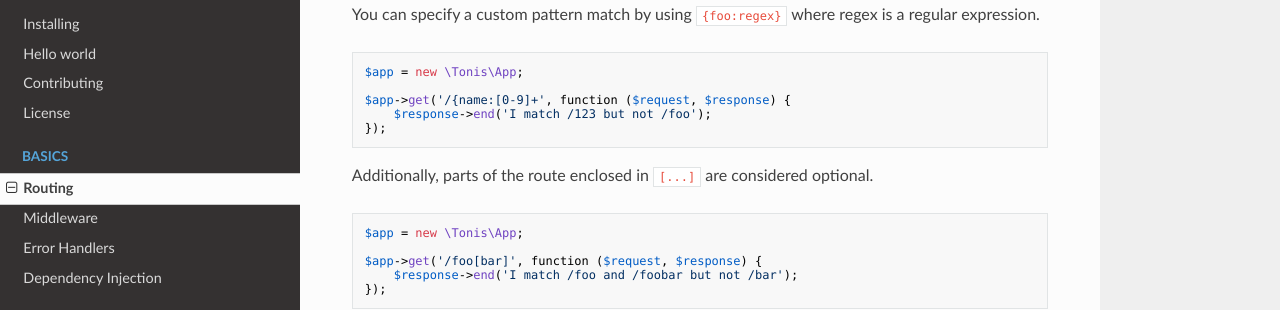
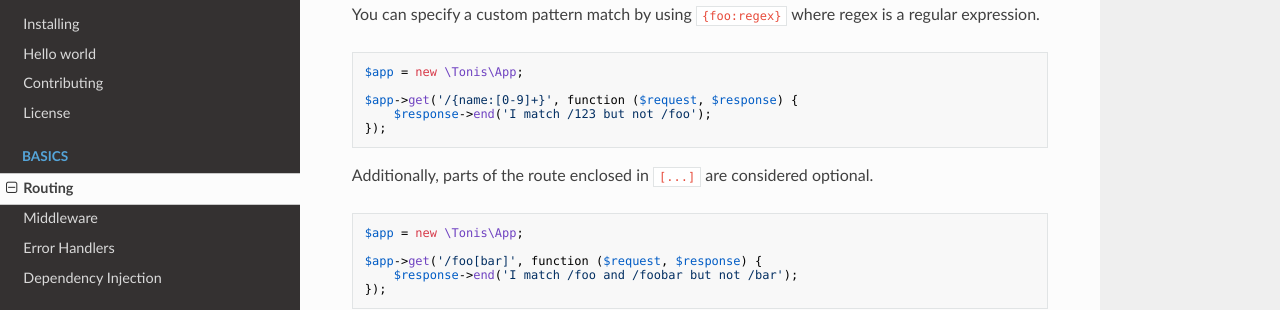
Before and after one commit to tonis-io-legacy/tonis, an MkDocs documentation site: the page built from docs/basics/routing.md, in a window 1280 px wide and 900 px high, scrolled down 719 px. Shown: the part 169-479 px from the top of the window. Built offline with MkDocs 1.6.1, drawn with Linux system fonts in a browser that asks for light colours; nearby versions of some CDN libraries; old or Windows-style settings are respelled for this version of MkDocs.

Commit message:
Doc update

````diff
--- a/docs/basics/routing.md
+++ b/docs/basics/routing.md
@@ -52,7 +52,7 @@ You can specify a custom pattern match by using ```{foo:regex}``` where regex is
 ```php
 $app = new \Tonis\App;
 
-$app->get('/{name:[0-9]+', function ($request, $response) {
+$app->get('/{name:[0-9]+}', function ($request, $response) {
     $response->end('I match /123 but not /foo');
 });
 ```
````
